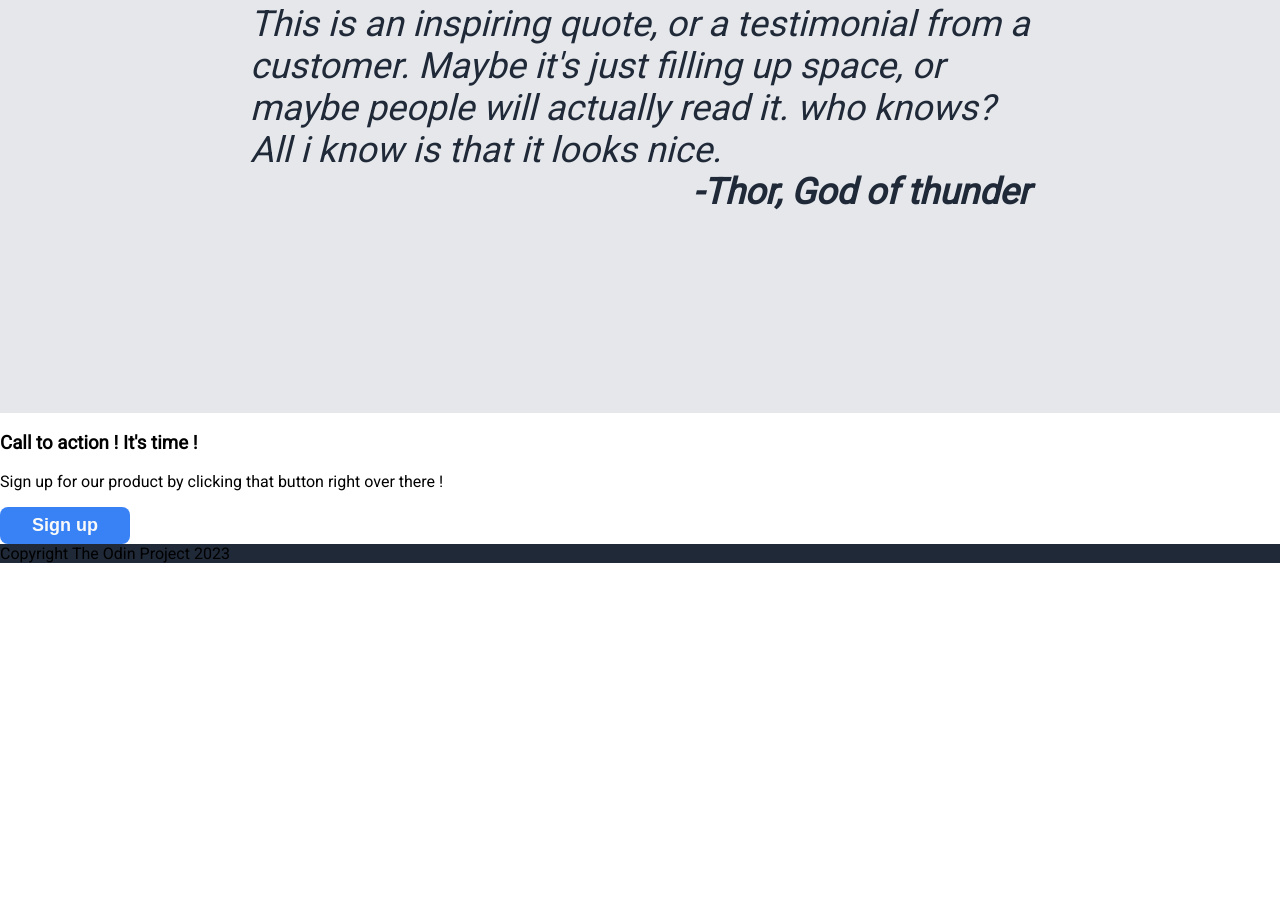
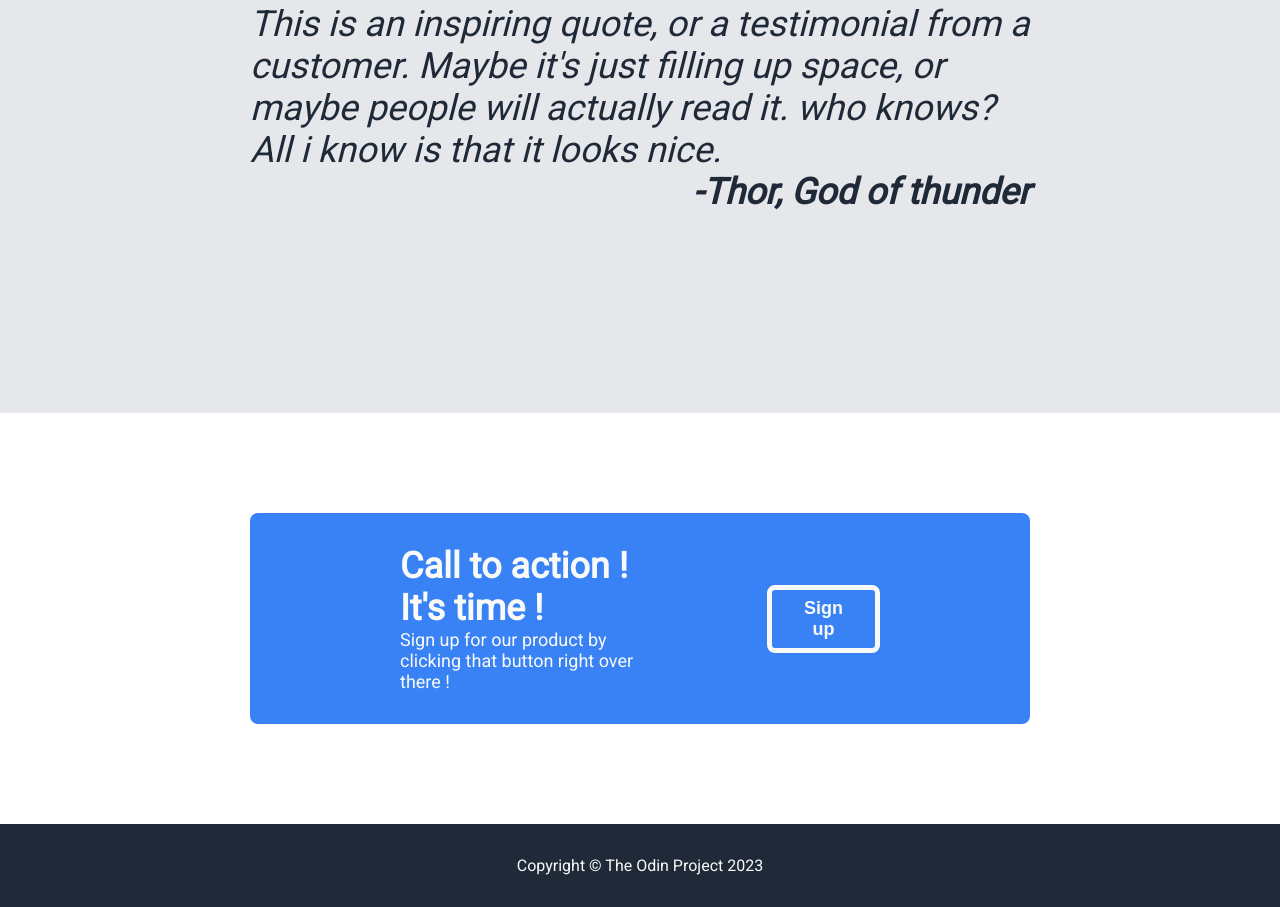
Before and after one commit to SaverioBriolan/landing-page, a plain HTML site: page index.html in a window 1280 px wide. Shown: the part 1348-2255 px from the top of the page. Before the commit the page ends 1911 px from the top, so only its background shows below. Drawn offline with Linux system fonts and the light colour scheme.

Commit message:
Add style sign-up and footer

```diff
--- a/index.html
+++ b/index.html
@@ -67,14 +67,16 @@
         </div>
         <div class="call-action">
             <div class="sign-up">
+                <div class = "left-side">
                 <h3>Call to action ! It's time !</h3>
                 <p>Sign up for our product by clicking that button right over there !</p>
+                </div>
                 <button>Sign up</button>
             </div>
 
         </div>
     </div>
     <!-- Footer -->
-    <div class="footer">Copyright The Odin Project 2023</div>
+    <div class="footer">Copyright &copy; The Odin Project 2023</div>
 </body>
 </html>
--- a/style.css
+++ b/style.css
@@ -114,10 +114,53 @@ h2{
 .author{
     font-size: 36px;
     font-style: italic;
-    font-weight: 300;
+    font-weight: 200;
     color: #1F2937;
 }
 .author{
     font-weight: 800;
     align-self: flex-end;
 }
+/*---------Call to action---------*/
+.call-action{
+    display: flex;
+    justify-content: center;
+    margin: 100px 250px;
+}
+.sign-up{
+    background-color: #3882F6;
+    display: flex;
+    justify-content: center;
+    align-items: center;
+    gap: 100px;
+    padding: 32px 150px;
+    border-radius: 8px;
+}
+.sign-up button{
+    background-color: none;
+    font-size: 18px;
+    font-weight: 600;
+    padding: 8px 32px;
+    border-style: none;
+    border-radius: 8px;
+    border: 5px solid #F9FAF8;
+}
+h3{
+    font-size: 36px;
+    font-weight: 800;
+    color: #F9FAF8;
+    margin: 0;
+}
+.sign-up p{
+    font-size: 18px;
+    color: #F9FAF8;
+    margin: 0;
+}
+/*---------Footer---------*/
+.footer{
+    display: flex;
+    justify-content: center;
+    align-items: center;
+    padding: 32px 250px;
+    color: #F9FAF8;
+}
```
